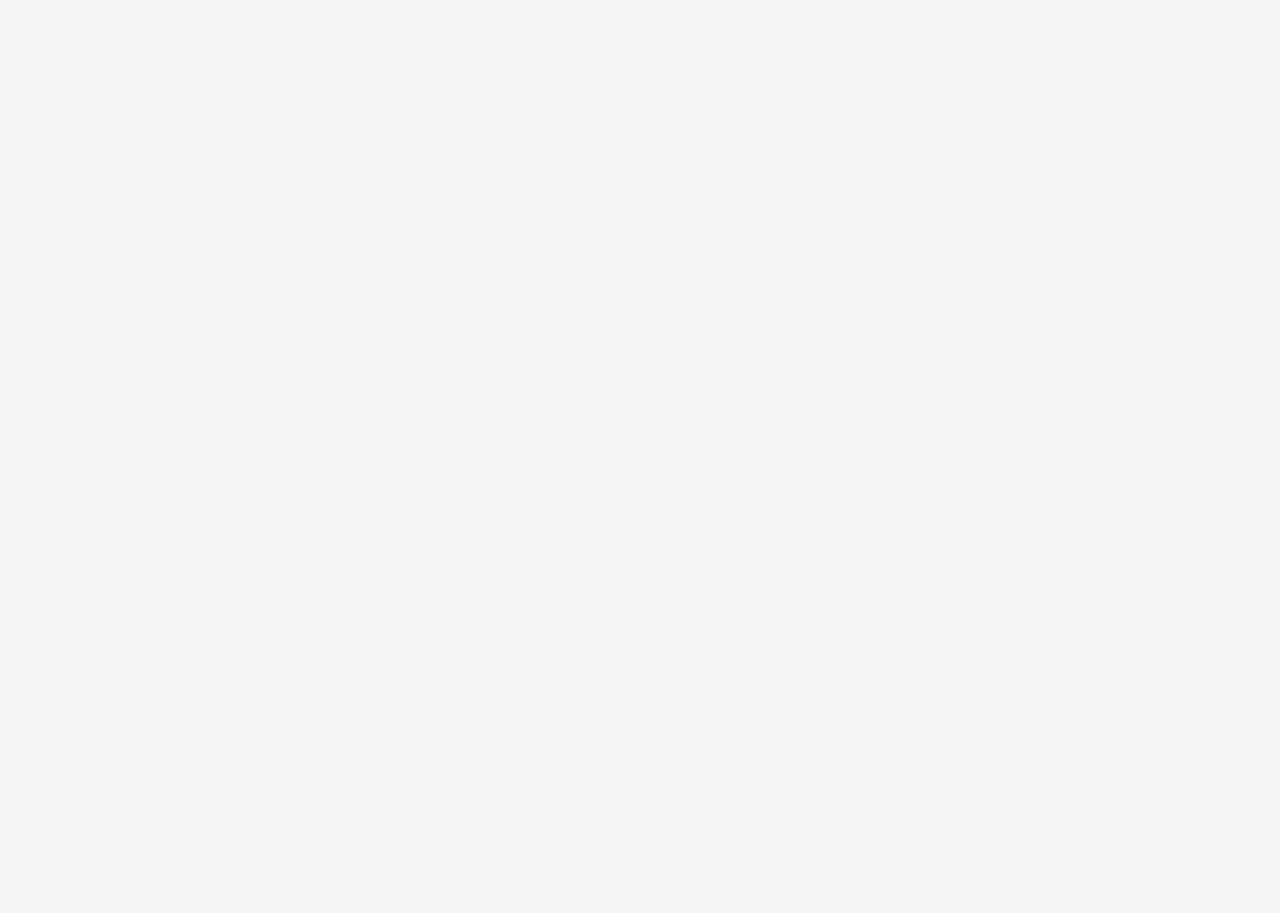
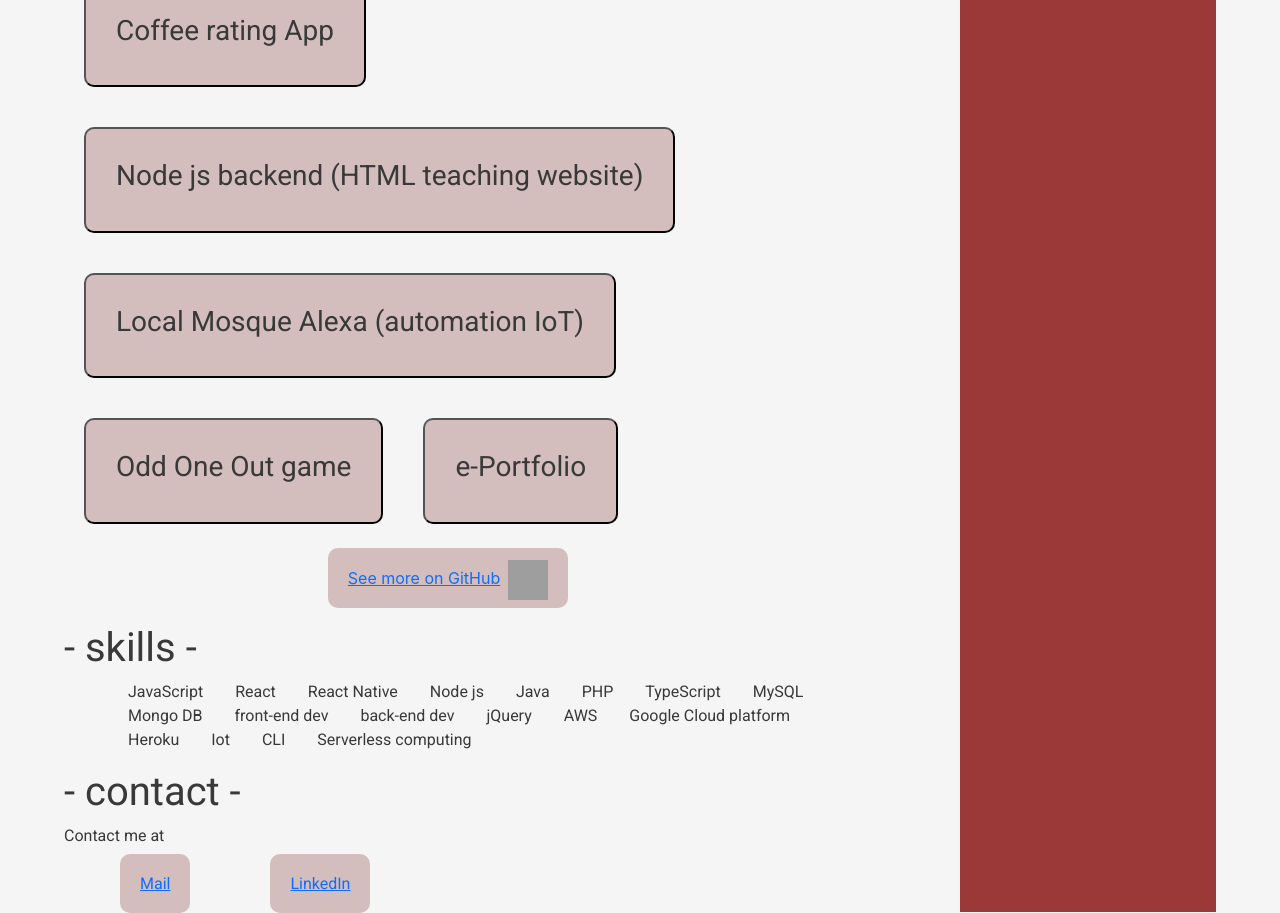
Before and after one commit to shirazino/e-portfolio, a React (Create React App) app: page /work/1 in a window 1280 px wide. Shown: the part 400-1313 px from the top of the page. Before the commit the page ends 800 px from the top, so only its background shows below. Built offline with nearby package versions, Linux system fonts and the light colour scheme; grey boxes are pictures that could not be loaded.

Commit message:
minor fixes

```diff
--- a/src/App.tsx
+++ b/src/App.tsx
@@ -1,5 +1,5 @@
 import "./App.css";
-import { Navbar } from "./components/functions";
+// import { Navbar } from "./components/functions";
 
 import { Homepage } from "./components/home";
 
@@ -7,13 +7,18 @@
 import { Work } from "./components/work";
 
 function App() {
+  // console.log(process.env.PUBLIC_URL);
   return (
     <BrowserRouter>
       {/* <Navbar /> */}
       <Switch>
-        <Route path="/" exact component={Homepage}></Route>
-        <Route path="/work/:name" exact component={Work}></Route>
-        <Route path="/" render={() => <h1>404</h1>}></Route>
+        <Route exact path={process.env.PUBLIC_URL} component={Homepage}></Route>
+        <Route
+          exact
+          path={`${process.env.PUBLIC_URL}/work/:name`}
+          component={Work}
+        ></Route>
+        <Route path="/" render={() => <h1>404 Not Found!</h1>}></Route>
       </Switch>
     </BrowserRouter>
   );
--- a/src/components/functions.tsx
+++ b/src/components/functions.tsx
@@ -8,6 +8,7 @@
           src="http://pngimg.com/uploads/github/github_PNG40.png"
           height="40px"
           width="40px"
+          alt="git logo"
         />
       </a>
     </div>
@@ -25,20 +26,18 @@
     "e-Portfolio",
   ];
 
-  var arr = first.map((x) => {
+  var arr = first.map((x, index) => {
     return (
-      <div>
-        <button className="projects" onClick={() => btnClick(x)}>
-          <h3>{x}</h3>
-        </button>
-      </div>
+      <button key={index} className="projects" onClick={() => btnClick(x)}>
+        <h3 key={index}>{x}</h3>
+      </button>
     );
   });
   return <p className="d-flex flex-wrap flex-row">{arr}</p>;
 }
 
 function btnClick(x: string) {
-  window.open(`/work/${x}`, "_self");
+  window.open(`${process.env.PUBLIC_URL}/work/${x}`, "_self");
 }
 
 export function Skills(): any {
@@ -63,15 +62,11 @@
     "Serverless computing",
   ];
 
-  var map = skills.map((y) => {
-    return <ul>{y}</ul>;
+  var map = skills.map((y, index) => {
+    return <ul key={index}>{y}</ul>;
   });
 
-  return (
-    <div>
-      <ul className="d-flex flex-wrap flex-row">{map}</ul>
-    </div>
-  );
+  return <ul className="d-flex flex-wrap flex-row">{map}</ul>;
 }
 
 export function GlitchEffect(props: any) {
--- a/src/components/home.tsx
+++ b/src/components/home.tsx
@@ -30,10 +30,12 @@
           <p>Contact me at</p>
           <div className="d-flex flex-row mt-4">
             <ul className="mx-4">
-              <a href="">Mail</a>{" "}
+              <a href="mailto:kashiftauseef@gmail.com">Mail</a>
             </ul>
             <ul className="mx-4">
-              <a href="">LinkedIn</a>{" "}
+              <a href="https://www.linkedin.com/in/kashif-tauseef-42268a1a0/">
+                LinkedIn
+              </a>
             </ul>
           </div>
         </section>
```
